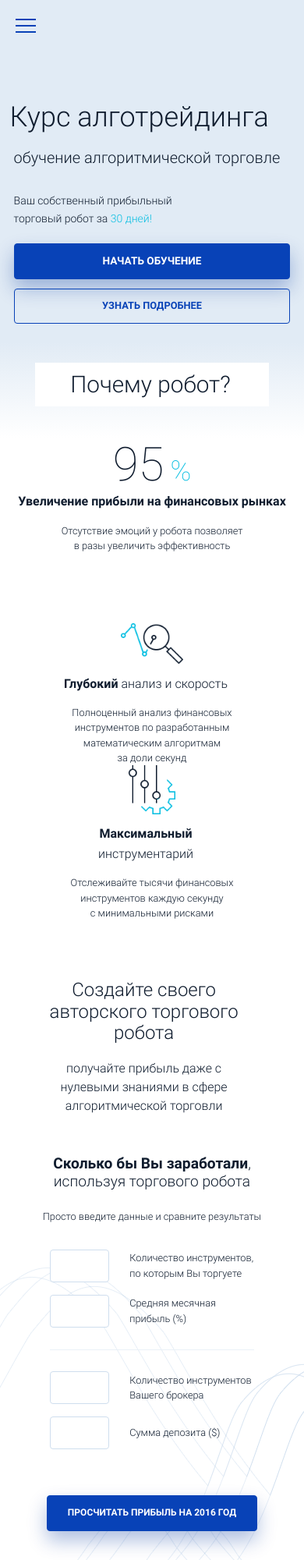
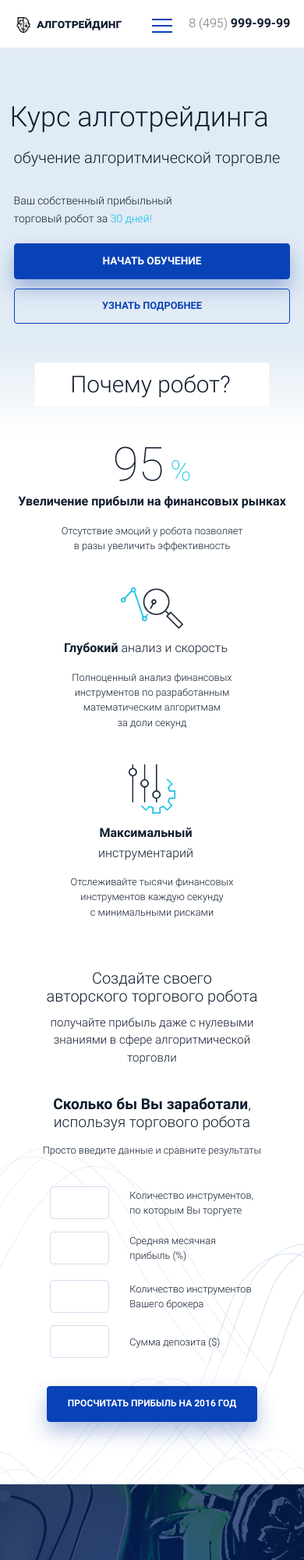
Before and after one commit to sane24on7/glo-project, a website: page glo-project/index.html in a window 390 px wide. Shown: the top 2000 px of the page at 78% size. Drawn offline with nearby package versions, Linux system fonts and the light colour scheme; files whose address does not match are found by name.

Commit message:
fix: fix adaptive in section calc, footer and hamburger-menu. adapt slider in section profits

```diff
--- a/#src/scss/settings.scss
+++ b/#src/scss/settings.scss
@@ -45,7 +45,7 @@ body {
 }
 
 .input {
-	border-radius: 4px;
+	border-radius: 5px;
 }
 
 /* Ховеры*/
@@ -133,3 +133,14 @@ body {
 		}
 	}
 }
+@media screen and (max-width: 510px) {
+	.section {
+		&__title {
+			font-size: 20px;
+		}
+
+		&__subtitle {
+			font-size: 15px;
+		}
+	}
+}
--- a/#src/scss/temp/calculator.scss
+++ b/#src/scss/temp/calculator.scss
@@ -91,21 +91,48 @@
 	}
 }
 @media screen and (max-width: 991px) {
+	.calc {
+		padding: 0px 0 80px 0;
+	}
+	.calc__heading {
+		margin: 0 0 4.6rem 0;
+	}
 	.calc__wrapper {
-		flex-direction: column;
+		flex-wrap: wrap;
+	}
+
+	.calc__wrap {
+		display: flex;
+		justify-content: center;
 		align-items: center;
 	}
 
 	.calc__slogan {
 		align-self: center;
+		flex-basis: 100%;
 		margin: 0;
-		margin-bottom: 4rem;
+		margin-bottom: 4.6rem;
+	}
+
+	.calc__caption {
+		margin: 0 auto 15px;
+	}
+
+	.calc__desc {
+		margin: 0 auto;
+		text-align: center;
+		max-width: 300px;
 	}
 
 	.calc__row {
 		flex-direction: column;
+		padding: 0;
+		&:first-child {
+			margin-right: 30px;
+			border-bottom: none;
+			padding: 0;
+		}
 	}
-
 	.calc__col {
 		margin: 0;
 		margin-bottom: 2rem;
@@ -116,27 +143,40 @@
 		max-width: 300px;
 	}
 
-	.calc__desc {
-		margin: 0;
-		text-align: center;
-		max-width: 300px;
-	}
 }
 @media screen and (max-width: 600px) {
 	.calc {
 		padding-top: 3rem;
 	}
+	.calc__wrapper {
+		flex-flow: nowrap column;
+		margin-bottom: 36px;
+	}
+	.calc__wrap {
+		flex-flow: column nowrap;
+	}
+	.calc__row {
+		flex-direction: column;
+		padding: 0;
+		margin: 0 0 0 0;
+		&:first-child {
+			margin: 0 0 20px 0;
+			border-bottom: none;
+			padding: 0;
+		}
+	}
+
 }
 @media screen and (max-width: 510px) {
 	.calc {
 		padding-top: 0;
 	}
 
-	.calc__title {
-		font-size: 3rem;
-	}
-
 	.calc__button {
 		font-size: 12px;
 	}
+	.calc__title {
+		max-width: 280px;
+		margin-bottom: 1.4rem;
+	}
 }
--- a/#src/scss/temp/footer.scss
+++ b/#src/scss/temp/footer.scss
@@ -94,7 +94,7 @@
 	background: url('../img/footer-insta.svg') no-repeat center;
 }
 
-.footer__social-link--confirm {
+.footer__social-link--share {
 	background: url('../img/footer-arrow-up.svg') no-repeat center;
 }
 
@@ -167,10 +167,6 @@
 		margin: 10px;
 	}
 
-	.footer__social-link--confirm {
-		display: none;
-	}
-
 	.footer__row {
 		flex-direction: column;
 		align-items: center;
@@ -187,5 +183,7 @@
 	.footer__links::before {
 		display: none;
 	}
-
+	.copyright {
+		margin: 0 auto;
+	}
 }
--- a/#src/scss/temp/hamb-menu.scss
+++ b/#src/scss/temp/hamb-menu.scss
@@ -9,11 +9,12 @@
   align-items: center;  /* центрируем содержимое кнопки */
   position: fixed;
   top: 20px;
-  left: 20px;
+  left: 50%;
+  margin-right: -50%;
   width: 26px;
   height: 26px;
   cursor: pointer;
-  z-index: 1;
+  z-index: 100;
 }
 /* добавляем "гамбургер" */
 .menu__btn > span,
@@ -77,3 +78,8 @@
   visibility: visible;
   left: 0;
 }
+@media screen and ( min-width: 991px ) {
+  .menu__btn {
+    display: none;
+  }
+}
--- a/#src/scss/temp/header.scss
+++ b/#src/scss/temp/header.scss
@@ -6,12 +6,14 @@
 	z-index: 99;
 	background-color: #fff;
 }
+
 .menu {
 	display: flex;
 	align-items: center;
 	justify-content: space-between;
 	padding: 2.6rem 0;
-	&__logo{
+
+	&__logo {
 		position: relative;
 		color: $dark;
 		font-family: "Roboto", sans-serif;
@@ -21,6 +23,7 @@
 		text-decoration: none;
 		padding-left: 3.7rem;
 		padding-top: 1px;
+
 		&::before {
 			content: '';
 			position: absolute;
@@ -32,12 +35,14 @@
 			margin-right: 1.2rem;
 		}
 	}
+
 	&__nav {
 		display: flex;
 		align-items: center;
 		justify-content: space-between;
 		width: 44.56%;
 		margin-right: 4rem;
+
 		.nav__item {
 			position: relative;
 			font-family: "Roboto", sans-serif;
@@ -49,9 +54,11 @@
 			color: $secondary;
 			padding: 5px 0 0 0;
 			margin: 0 0 0 -20px;
+
 			&--active {
 				color: #000;
 				margin: 0 -21px 0 -4px;
+
 				&::after {
 					position: absolute;
 					content: '';
@@ -64,12 +71,14 @@
 			}
 		}
 	}
+
 	&__phone {
 		font-size: 2.4rem;
 		font-family: "Roboto", sans-serif;
 		color: $secondary;
 		font-weight: light;
 		text-decoration: none;
+
 		&--black {
 			color: $dark;
 			font-weight: bold;
@@ -77,8 +86,35 @@
 	}
 }
 
-@media screen and ( max-width: 991px ) {
-	.menu {
+@media screen and (max-width: 991px) {
+	.menu__nav {
 		display: none;
 	}
 }
+
+@media screen and (max-width: 510px) {
+	.menu__logo {
+		font-size: 16px;
+	}
+
+	.menu__logo::before {
+		background-size: 18px 20px;
+	}
+
+	.menu__phone {
+		font-size: 16px;
+	}
+}
+
+@media screen and (max-width: 380px) {
+	.menu__phone {
+		display: none;
+	}
+
+	.menu__logo {
+		font-size: 14px;
+	}
+	.menu__btn {
+		left: 85%;
+	}
+}
--- a/#src/scss/temp/hero-features.scss
+++ b/#src/scss/temp/hero-features.scss
@@ -164,4 +164,17 @@
 			object-fit: contain;
 		}
 	}
+	.hfeat__feature--main {
+		margin-bottom: 44px;
+		padding: 0;
+	}
+
+	.hfeat__feature {
+		padding: 0;
+		margin-bottom: 44px;
+		&:last-child {
+			padding: 0;
+		}
+	}
+
 }
--- a/#src/scss/temp/simple.scss
+++ b/#src/scss/temp/simple.scss
@@ -1,3 +1,8 @@
 .simple {
 	padding: 117px 0 120px;
+	border-bottom: 1px solid $light-blue;
 }
+.simple__heading {
+	text-align: center;
+
+}
--- a/glo-project/index.html
+++ b/glo-project/index.html
@@ -314,19 +314,19 @@
 			<div class="footer__col footer__social-links">
 				<input type="text" class="footer__input input" placeholder="E-mail рассылка">
 				<div class="footer__socials">
-					<a href="#" class="footer__social-link footer__social-link--fb"></a>
+					<a href="https://www.facebook.com/" class="footer__social-link footer__social-link--fb"></a>
 					<!-- /.footer__social-link -->
-					<a href="#" class="footer__social-link footer__social-link--vk"></a>
+					<a href="https://vk.com/" class="footer__social-link footer__social-link--vk"></a>
 					<!-- /.footer__social-link -->
-					<a href="#" class="footer__social-link footer__social-link--yt"></a>
+					<a href="https://www.youtube.com/" class="footer__social-link footer__social-link--yt"></a>
 					<!-- /.footer__social-link -->
-					<a href="#" class="footer__social-link footer__social-link--inst"></a>
+					<a href="https://www.instagram.com/" class="footer__social-link footer__social-link--inst"></a>
 					<!-- /.footer__social-link -->
-					<button class="footer__social-link footer__social-link--confirm"></button>
+					<button class="footer__social-link footer__social-link--share"></button>
 					<!-- /.footer__social-link -->
 				</div>
 				<!-- /.footer__socials -->
-				<p class="footer__link">Design by Glo Academy</p>
+				<p class="footer__link copyright">Design by Glo Academy</p>
 			</div>
 			<!-- /.footer_col -->
 		</div>
```
Also changed, not shown: #src/_footer.html (+6 -6 lines), glo-project/css/style.css, glo-project/css/style.min.css.
